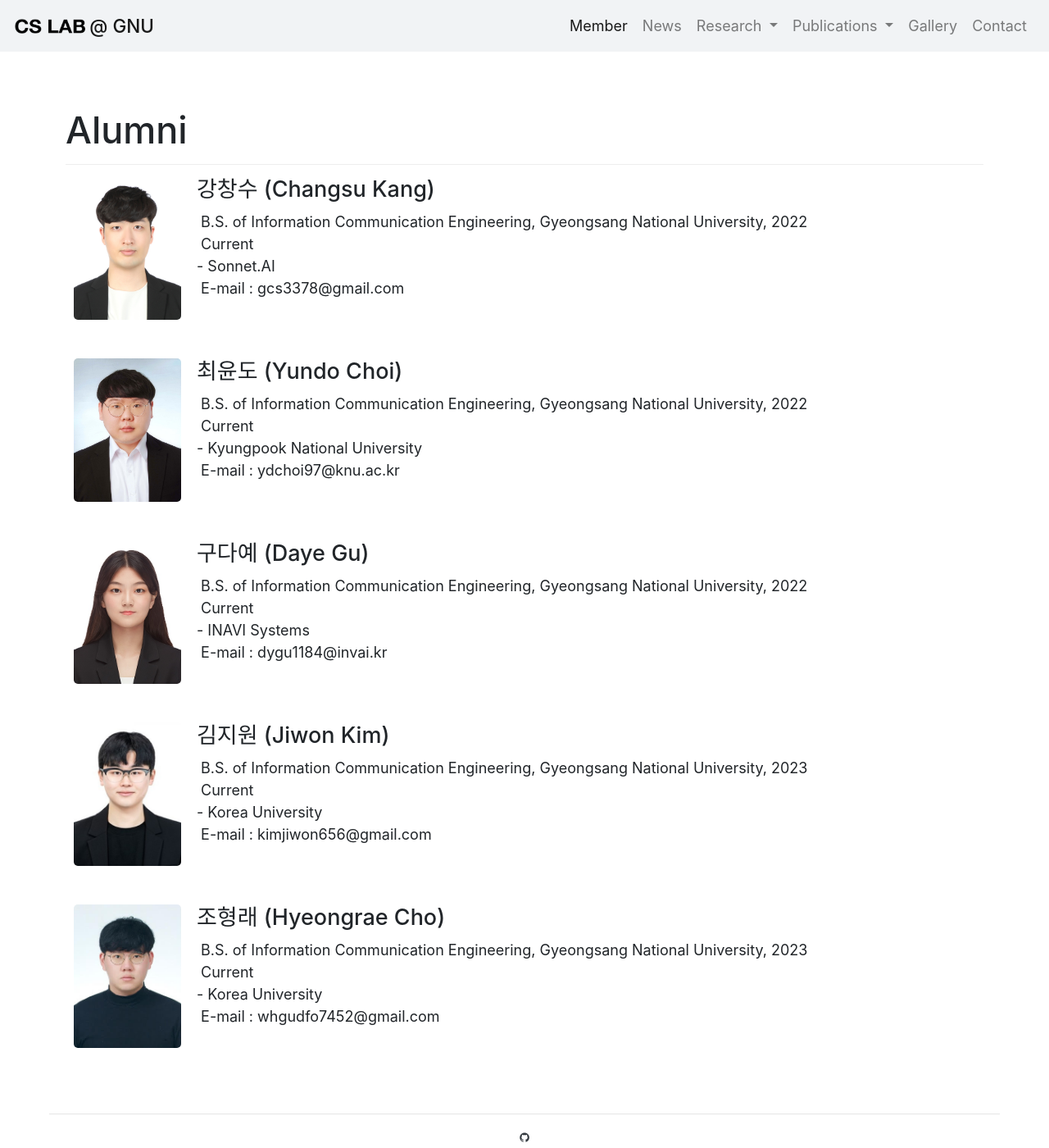
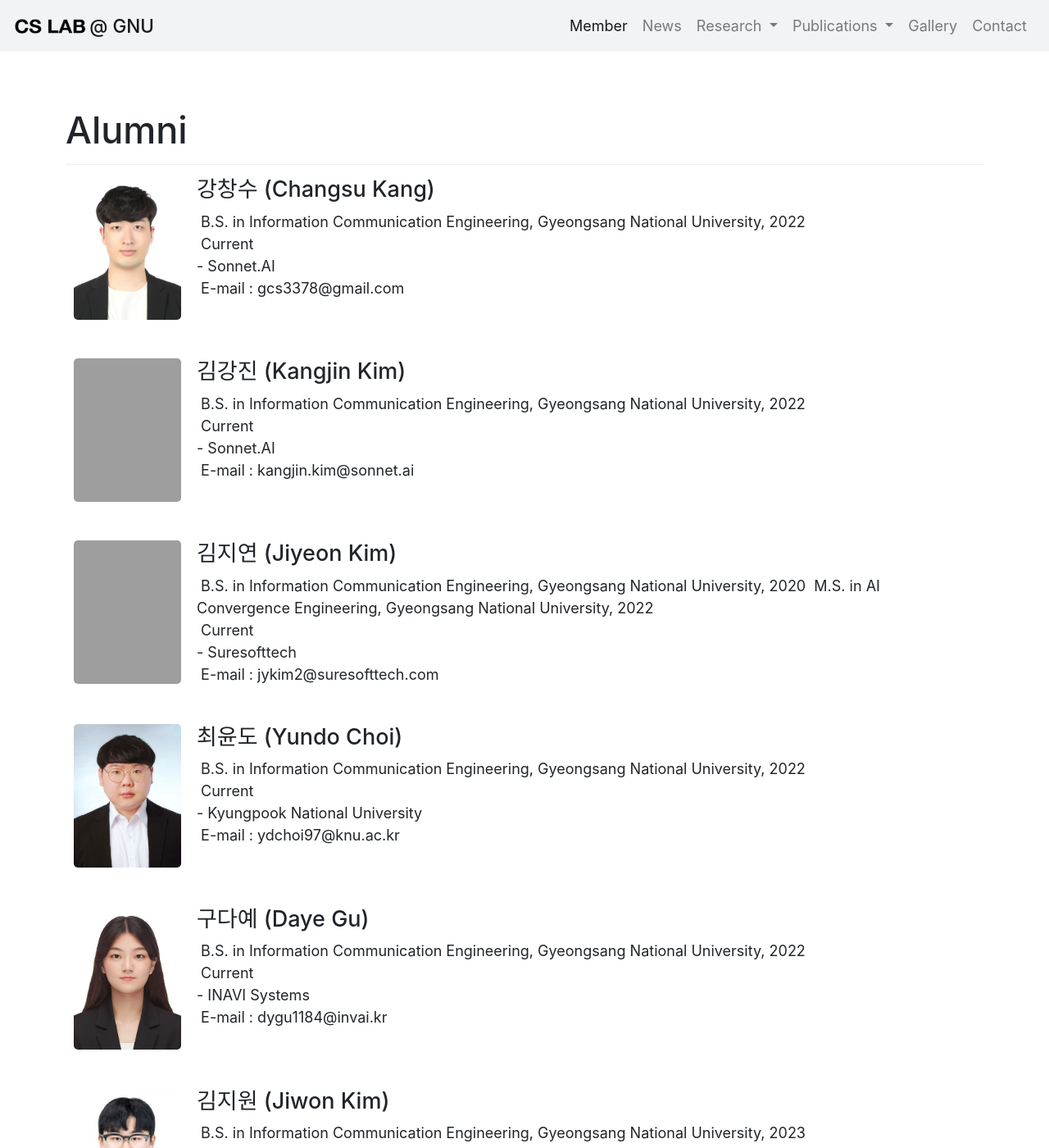
Before and after one commit to LEEJUH0/LEEJUH0.github.io, a Jekyll site: the page built from member/members.html, in a window 1280 px wide and 1400 px high, scrolled down 4032 px. Shown: the whole window at 82% size. Built offline with Jekyll 4.4.1, drawn with Linux system fonts in a browser that asks for light colours; some web fonts are replaced; some of the changed text lies outside the part shown; grey boxes are pictures that could not be loaded.

Commit message:
Update members.html

```diff
--- a/member/members.html
+++ b/member/members.html
@@ -319,7 +319,7 @@ permalink: /member/members/
 			<td>
 				<ul>
 					<h4>강창수 (Changsu Kang)</h4>
-					&nbsp;B.S. of Information Communication Engineering, Gyeongsang National University, 2022
+					&nbsp;B.S. in Information Communication Engineering, Gyeongsang National University, 2022
 					<br>
 					&nbsp;Current
 					<br>
@@ -333,12 +333,51 @@ permalink: /member/members/
 
 	<table>
 		<tr valign="top">
+			<td width="150px"><img align="left" width="150px" height="175px" src="/member_image/kangjinkim.jpg" />
+			</td>
+			<td>
+				<ul>
+					<h4>김강진 (Kangjin Kim)</h4>
+					&nbsp;B.S. in Information Communication Engineering, Gyeongsang National University, 2022
+					<br>
+					&nbsp;Current
+					<br>
+					- Sonnet.AI
+					<br>
+					&nbsp;E-mail : kangjin.kim@sonnet.ai
+				</ul>
+			</td>
+		</tr>
+	</table>
+
+	<table>
+		<tr valign="top">
+			<td width="150px"><img align="left" width="150px" height="175px" src="/member_image/jiyeonkim.jpeg" />
+			</td>
+			<td>
+				<ul>
+					<h4>김지연 (Jiyeon Kim)</h4>
+					&nbsp;B.S. in Information Communication Engineering, Gyeongsang National University, 2020
+					&nbsp;M.S. in AI Convergence Engineering, Gyeongsang National University, 2022
+					<br>
+					&nbsp;Current
+					<br>
+					- Suresofttech
+					<br>
+					&nbsp;E-mail : jykim2@suresofttech.com
+				</ul>
+			</td>
+		</tr>
+	</table>
+
+	<table>
+		<tr valign="top">
 			<td width="150px"><img align="left" width="150px" height="175px" src="/member_image/yundochoi.jpeg" />
 			</td>
 			<td>
 				<ul>
 					<h4>최윤도 (Yundo Choi)</h4>
-					&nbsp;B.S. of Information Communication Engineering, Gyeongsang National University, 2022
+					&nbsp;B.S. in Information Communication Engineering, Gyeongsang National University, 2022
 					<br>
 					&nbsp;Current
 					<br>
@@ -357,7 +396,7 @@ permalink: /member/members/
 			<td>
 				<ul>
 					<h4>구다예 (Daye Gu)</h4>
-					&nbsp;B.S. of Information Communication Engineering, Gyeongsang National University, 2022
+					&nbsp;B.S. in Information Communication Engineering, Gyeongsang National University, 2022
 					<br>
 					&nbsp;Current
 					<br>
@@ -376,7 +415,7 @@ permalink: /member/members/
 			<td>
 				<ul>
 					<h4>김지원 (Jiwon Kim)</h4>
-					&nbsp;B.S. of Information Communication Engineering, Gyeongsang National University, 2023
+					&nbsp;B.S. in Information Communication Engineering, Gyeongsang National University, 2023
 					<br>
 					&nbsp;Current
 					<br>
@@ -395,7 +434,7 @@ permalink: /member/members/
 			<td>
 				<ul>
 					<h4>조형래 (Hyeongrae Cho)</h4>
-					&nbsp;B.S. of Information Communication Engineering, Gyeongsang National University, 2023
+					&nbsp;B.S. in Information Communication Engineering, Gyeongsang National University, 2023
 					<br>
 					&nbsp;Current
 					<br>
@@ -407,5 +446,4 @@ permalink: /member/members/
 		</tr>
 	</table>
 </body>
-
 </html>
```
